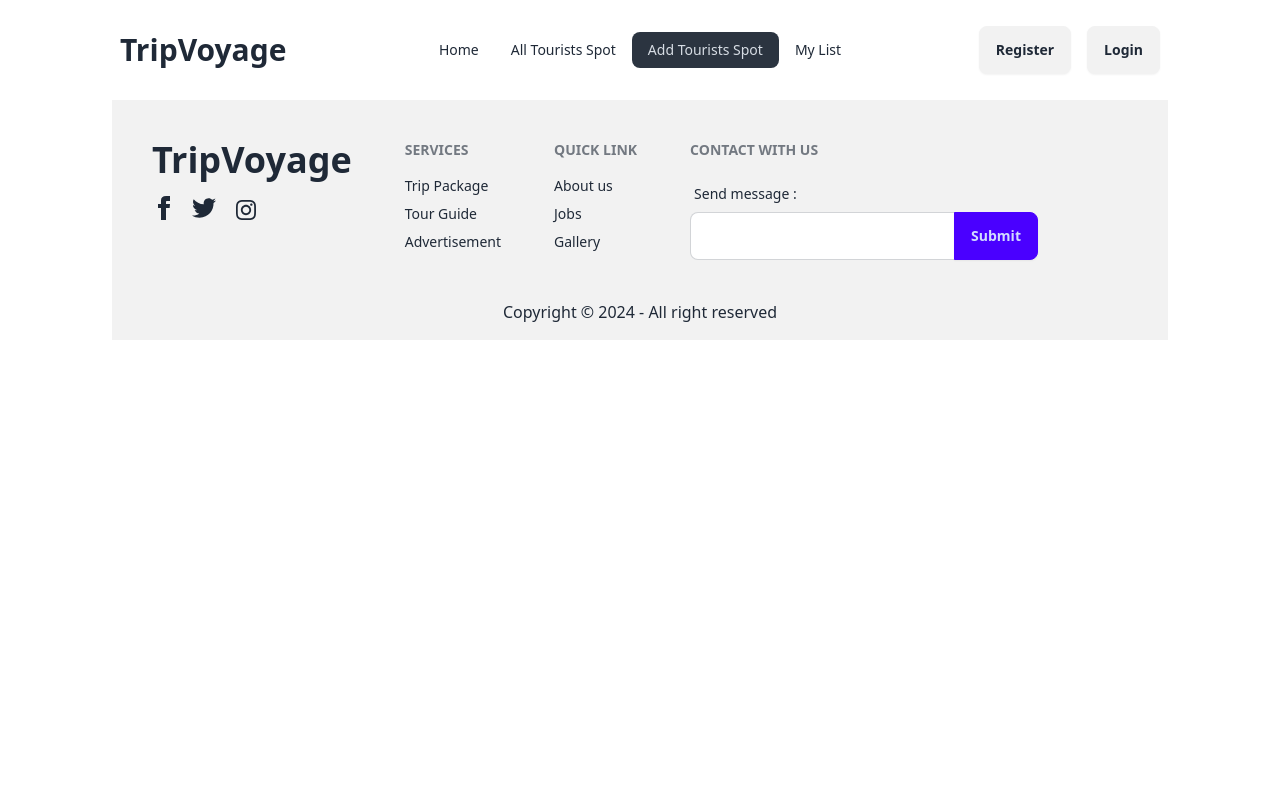
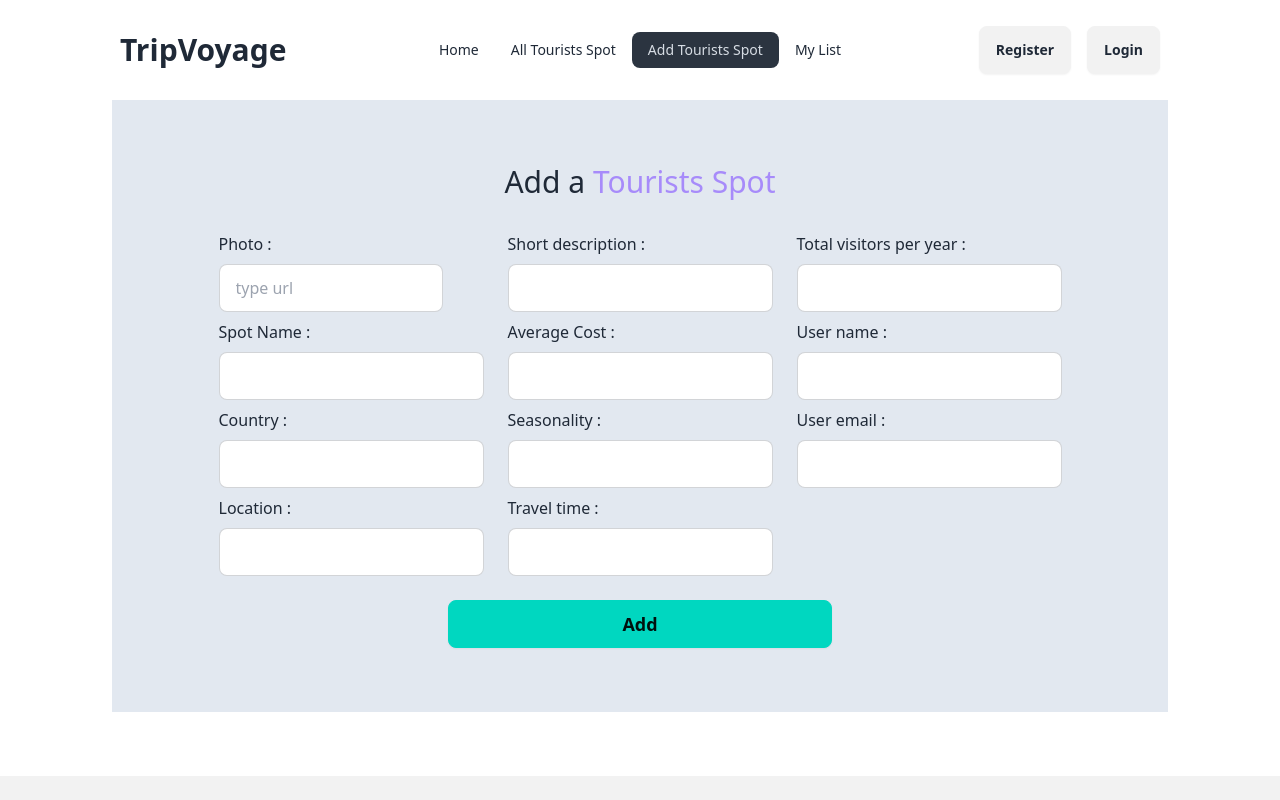
Before and after one commit to MritulAich/b9-a10-client-side, a React (Vite) app: page /addTouristsSpot in a window 1280 px wide. Shown: the top 800 px of the page. Built offline with nearby package versions, Linux system fonts and the light colour scheme.

Commit message:
addTouristsSpot added

```diff
--- a/package.json
+++ b/package.json
@@ -15,7 +15,8 @@
     "react": "^18.2.0",
     "react-dom": "^18.2.0",
     "react-router-dom": "^6.23.1",
-    "sort-by": "^1.2.0"
+    "sort-by": "^1.2.0",
+    "sweetalert2": "^11.11.0"
   },
   "devDependencies": {
     "@types/react": "^18.2.66",
--- a/src/Root.jsx
+++ b/src/Root.jsx
@@ -4,9 +4,11 @@ import Footer from "./component/Footer";
 
 const Root = () => {
     return (
-        <div className='lg:mx-28 md:mx-14 mx-6'>
-            <Navbar></Navbar>
-            <Outlet></Outlet>
+        <div>
+            <div className='lg:mx-28 md:mx-14 mx-6'>
+                <Navbar></Navbar>
+                <Outlet></Outlet>
+            </div>
             <Footer></Footer>
         </div>
     );
--- a/src/component/Footer.jsx
+++ b/src/component/Footer.jsx
@@ -2,7 +2,7 @@
 const Footer = () => {
     return (
         <div>
-            <footer className="footer p-10 bg-base-200 text-base-content">
+            <footer className="footer p-10 mt-16 bg-base-200 text-base-content">
 
                 <aside>
                     <h3 className="text-2xl md:text-3xl lg:text-4xl font-semibold mb-2">TripVoyage</h3>
--- a/src/component/Slider.jsx
+++ b/src/component/Slider.jsx
@@ -1,7 +1,7 @@
 
 const Slider = () => {
     return (
-        <div className="carousel w-full  h-screen">
+        <div className="carousel w-full rounded-lg h-screen">
 
             <div id="slide1" className="carousel-item relative w-full" style={{ backgroundImage: 'url(https://i.ibb.co/bdn9Cy0/hero-area.jpg)'}}>
                 <div className=" bg-opacity-60"></div>
--- a/src/component/routes/AddTouristsSpot.jsx
+++ b/src/component/routes/AddTouristsSpot.jsx
@@ -1,8 +1,99 @@
+import Swal from "sweetalert2";
 
 const AddTouristsSpot = () => {
+
+    const handleAddSpot = event => {
+        event.preventDefault();
+        const form = event.target;
+        const photo = form.photo.value;
+        const spot = form.spot.value;
+        const country = form.country.value;
+        const location = form.location.value;
+        const description = form.description.value;
+        const cost = form.cost.value;
+        const seasonality = form.seasonality.value;
+        const time = form.time.value;
+        const visitors = form.visitors.value;
+        const user = form.user.value;
+        const email = form.email.value;
+
+        const newSpot = {
+            photo, spot, country, location, description,
+            cost, seasonality, time, visitors, user, email
+        }
+        console.log(newSpot);
+
+
+        fetch('http://localhost:5000/spot', {
+            method: 'POST',
+            headers: {
+                'content-type': 'application/json',
+            },
+            body: JSON.stringify(newSpot)
+        })
+        .then(res => res.json())
+            .then(data => {
+                console.log(data);
+                if (data.insertedId) {
+                    Swal.fire({
+                        title: 'Success',
+                        text: 'New Spot added successfully',
+                        icon: 'success',
+                        confirmButtonText: 'Done'
+                    })
+                }
+            })
+    }
+
+
     return (
-        <div>
+        <div className="bg-slate-200 p-16 items-center flex flex-col">
+            <p className="text-3xl mb-8">Add a <span className="text-violet-400">Tourists Spot</span></p>
 
+            <form onSubmit={handleAddSpot}>
+                <div className="grid grid-cols-1 md:grid-cols-2 lg:grid-cols-3 gap-6">
+
+                    <div className="space-y-2">
+                        <p>Photo :</p>
+                        <input type="url" name="photo" placeholder="type url" className="input input-bordered w-56" /><br />
+                        <p>Spot Name :</p>
+                        <input type="text" name="spot" className="input input-bordered" />
+                        <p>Country :</p>
+                        <input type="text" name="country" className="input input-bordered" />
+                        <p>Location :</p>
+                        <input type="text" name="location" className="input input-bordered" />
+                    </div>
+
+                    <div className="space-y-2">
+                        <p>Short description :</p>
+                        <input type="text" name="description" className="input input-bordered" />
+
+                        <p>Average Cost :</p>
+                        <input type="number" name="cost" className="input input-bordered" />
+
+                        <p>Seasonality :</p>
+                        <input type="text" name="seasonality" className="input input-bordered" />
+
+                        <p>Travel time :</p>
+                        <input type="text" name="time" className="input input-bordered" />
+                    </div>
+
+                    <div className="space-y-2">
+                        <p>Total visitors per year :</p>
+                        <input type="text" name="visitors" className="input input-bordered" />
+
+                        <p>User name :</p>
+                        <input type="text" name="user" className="input input-bordered" />
+
+                        <p>User email :</p>
+                        <input type="email" name="email" className="input input-bordered" />
+                    </div>
+                </div>
+
+                <div className="flex justify-center">
+                    <button className="btn btn-accent w-96 mt-6 text-lg">Add</button>
+                </div>
+            </form>
         </div>
     );
 };
--- /dev/null
+++ b/src/component/routes/AddedSpot.jsx
@@ -0,0 +1,46 @@
+
+const AddedSpot = () => {
+
+    // const {} = spot;
+
+    return (
+        <div className="">
+            <table className="table ">
+
+                <thead>
+                    <tr>
+                        <th>Spot Name</th>
+                        <th>Country</th>
+                        <th>Average Cost</th>
+                        <th>User Email</th>
+                    </tr>
+                </thead>
+                <tbody>
+                    {/* row 1 */}
+                    <tr className="hover">
+                        <th>1</th>
+                        <td>Rony</td>
+                        <td>Quality Control Specialist</td>
+                        <td>Blue</td>
+                    </tr>
+                    {/* row 2 */}
+                    <tr className="hover">
+                        <th>2</th>
+                        <td>S. Charan</td>
+                        <td>Desktop Support Technician</td>
+                        <td>Purple</td>
+                    </tr>
+                    {/* row 3 */}
+                    <tr className="hover">
+                        <th>3</th>
+                        <td>Mishu</td>
+                        <td>Tax Accountant</td>
+                        <td>Red</td>
+                    </tr>
+                </tbody>
+            </table>
+        </div>
+    );
+};
+
+export default AddedSpot;
--- a/src/component/routes/MyList.jsx
+++ b/src/component/routes/MyList.jsx
@@ -1,8 +1,62 @@
+import { useState } from "react";
+import { useLoaderData } from "react-router-dom";
+import AddedSpot from "./AddedSpot";
 
 const MyList = () => {
+
+    const loadSpots = useLoaderData();
+    const [spots, setSpots] = useState(loadSpots);
+
     return (
-        <div>
+        <div className='m-20'>
+            <h1 className='text-6xl text-center my-20'></h1>
 
+            <div>
+                {/* {
+                 spots.map(spot => <AddedSpot
+                 key={spot._id}
+                 spot={spot}
+      `          spots={spots}
+                 setSpots={setSpots}></AddedSpot>)
+                } */}
+                <table className="table ">
+
+                    <thead>
+                        <tr>
+                            <th>Spot Name</th>
+                            <th>Country</th>
+                            <th>Average Cost</th>
+                            <th></th>
+                            <th></th>
+                        </tr>
+                    </thead>
+                    <tbody>
+                        {/* row 1 */}
+                        <tr className="hover">
+                            <th>{spots[0].spot}</th>
+                            <td>{spots[0].country}</td>
+                            <td>{spots[0].cost}</td>
+                            <td><div className="btn btn-accent">Update</div></td>
+                            <td><div className="btn btn-neutral">Delete</div></td>
+                        </tr>
+                        <tr className="hover">
+                            <th>{spots[1].spot}</th>
+                            <td>{spots[1].country}</td>
+                            <td>{spots[1].cost}</td>
+                            <td><div className="btn btn-accent">Update</div></td>
+                            <td><div className="btn btn-neutral">Delete</div></td>
+                        </tr>
+                        <tr className="hover">
+                            <th>{spots[2].spot}</th>
+                            <td>{spots[2].country}</td>
+                            <td>{spots[2].cost}</td>
+                            <td><div className="btn btn-accent">Update</div></td>
+                            <td><div className="btn btn-neutral">Delete</div></td>
+                        </tr>
+
+                    </tbody>
+                </table>
+            </div>
         </div>
     );
 };
--- a/src/main.jsx
+++ b/src/main.jsx
@@ -42,7 +42,8 @@ const router = createBrowserRouter([
       },
       {
         path:'/myList',
-        element: <MyList></MyList>
+        element: <MyList></MyList>,
+        loader:()=> fetch('http://localhost:5000/spot')
       },
 
     ]
```
Also changed, not shown: 1 other file (tests, documents, lock files or other folders).
